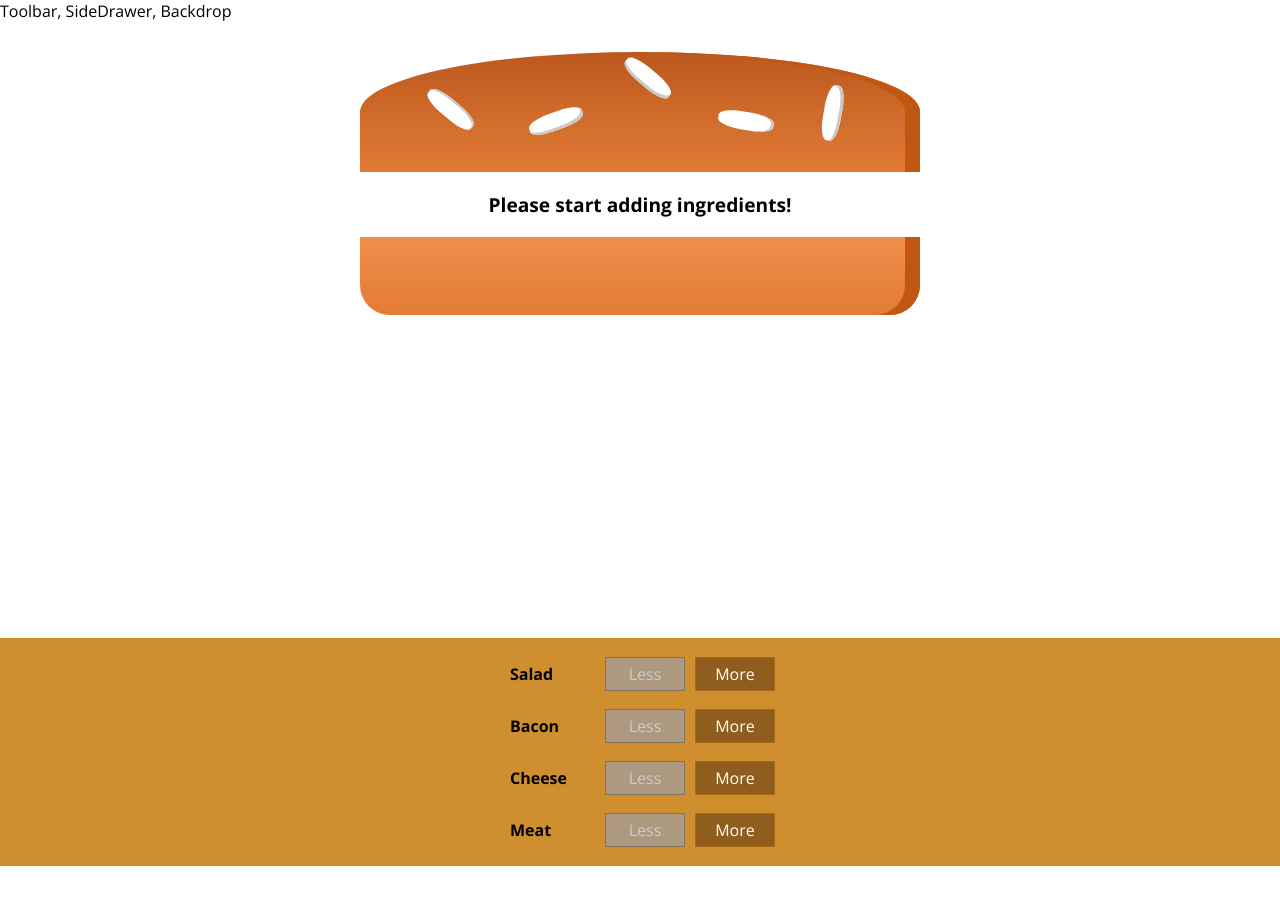
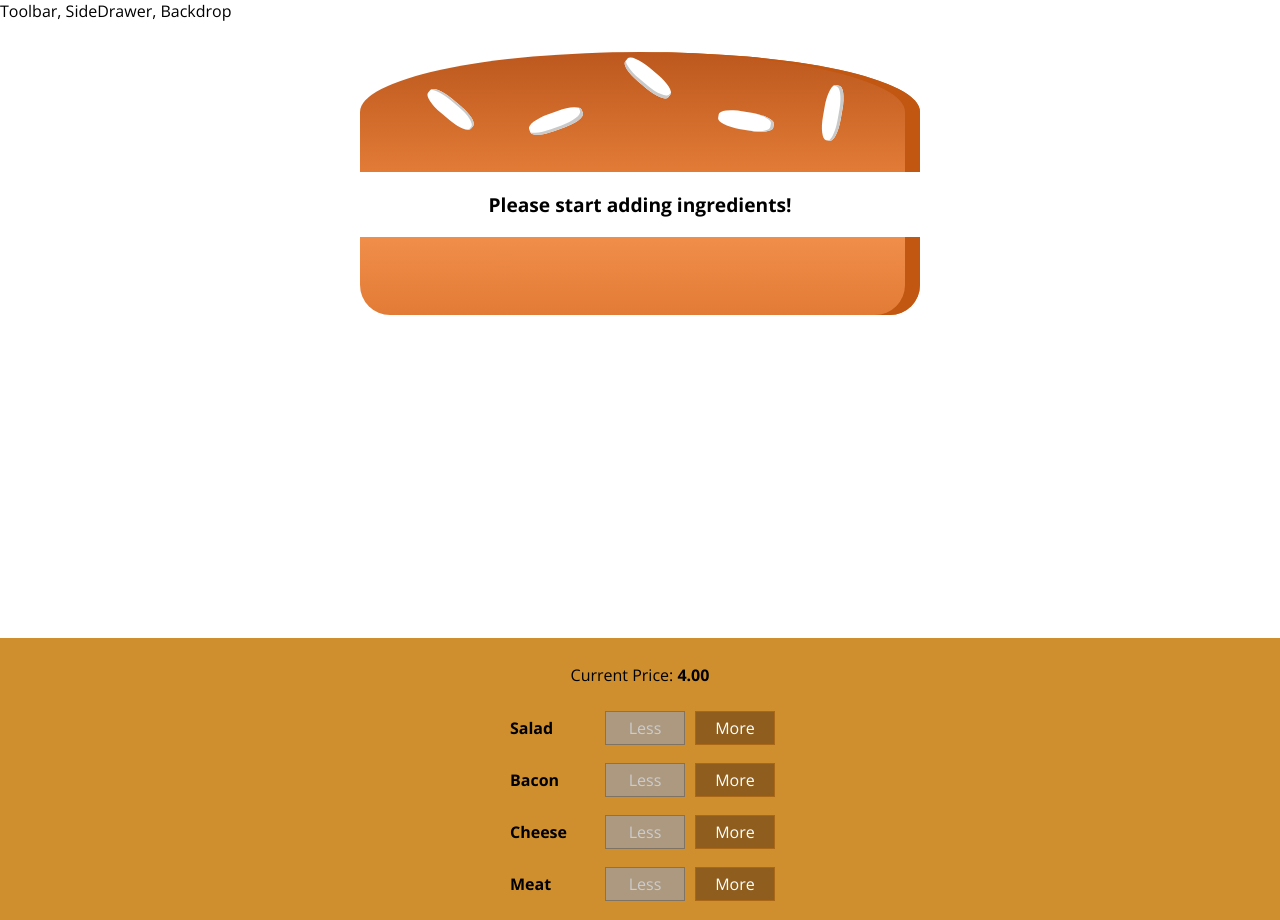
Before and after one commit to dwikyerl/burger-builder, a React app: page / in a window 1280 px wide. Before the commit the page ends 866 px from the top, so only its background shows below. Built offline with nearby package versions, Linux system fonts and the light colour scheme.

Commit message:
Add total price feature

```diff
--- a/src/components/Burger/BuildControls/BuildControls.js
+++ b/src/components/Burger/BuildControls/BuildControls.js
@@ -12,6 +12,7 @@
 
 const buildControls = (props) => (
   <div className={classes.BuildControls}>
+    <p>Current Price: <strong>{props.price.toFixed(2)}</strong></p>
     { controls.map(ctrl => (
       <BuildControl
         key={ctrl.label}
--- a/src/components/Burger/Burger.css
+++ b/src/components/Burger/Burger.css
@@ -2,12 +2,11 @@
   width: 100%;
   margin: auto;
   height: 250px;
-  overflow: scroll;
+  overflow-y: scroll;
   text-align: center;
   font-weight: bold;
   font-size: 1.2rem;
 }
-
 
 @media (min-width: 500px) and (min-height: 400px) {
   .Burger {
--- a/src/containers/BurgerBuilder/BurgerBuilder.js
+++ b/src/containers/BurgerBuilder/BurgerBuilder.js
@@ -74,7 +74,8 @@
         <BuildControls
           ingredientAdded={this.addIngredientHandler}
           ingredientRemoved={this.removeIngredientHandler}
-          disabled={disabledInfo} />
+          disabled={disabledInfo}
+          price={this.state.totalPrice} />
       </Aux>
     )
   }
```
Also changed, not shown: 1 other file (tests, documents, lock files or other folders). Lines whose indentation alone changed are shown as unchanged.
